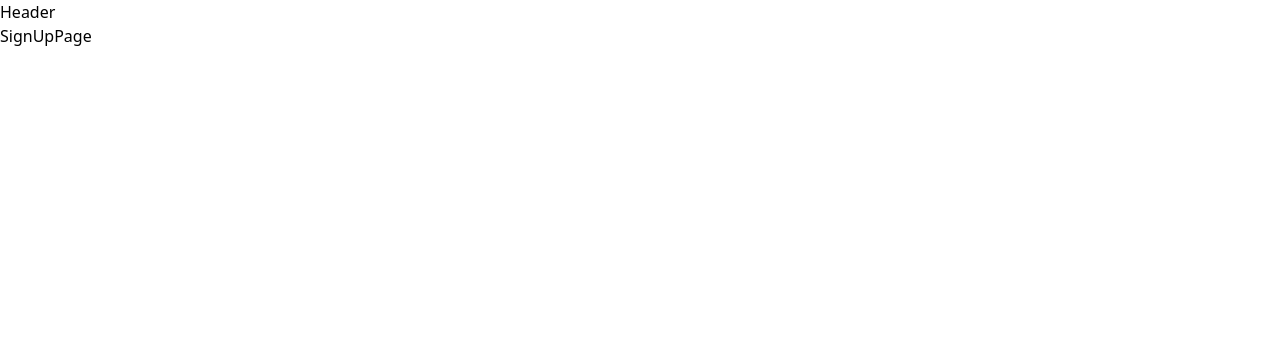
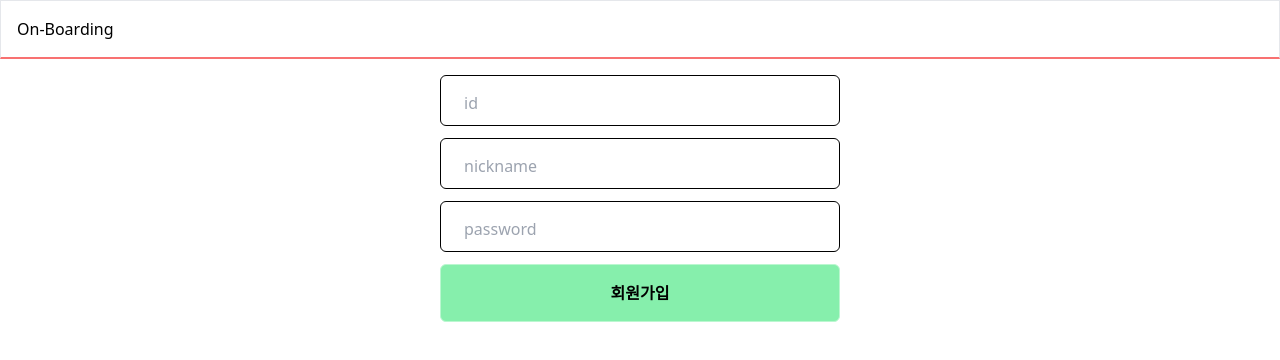
Before and after one commit to butterbeetle/sparta-on-boarding, a React (Vite) app: page /signup in a window 1280 px wide. Shown: the top 360 px of the page. Built offline with nearby package versions, Linux system fonts and the light colour scheme.

Commit message:
Feat. 회원가입

```diff
--- a/src/App.tsx
+++ b/src/App.tsx
@@ -1,4 +1,5 @@
 import { RouterProvider } from "react-router-dom";
+import QueryProvider from "./query/QueryProvider";
 import router from "./routes/router";
 
 /**
@@ -14,7 +15,9 @@ import router from "./routes/router";
 function App() {
   return (
     <>
-      <RouterProvider router={router} />
+      <QueryProvider>
+        <RouterProvider router={router} />
+      </QueryProvider>
     </>
   );
 }
--- a/src/api/auth/auth.api.ts
+++ b/src/api/auth/auth.api.ts
@@ -1,12 +1,32 @@
+import { SignUpData } from "../../types/types";
+
 class AuthAPI {
   private baseURL: string;
 
-  constructor(baseURL: string = "https://moneyfulpublicpolicy.co.kr/") {
+  constructor(baseURL: string = "https://moneyfulpublicpolicy.co.kr") {
     this.baseURL = baseURL;
   }
 
   // 회원가입
-  signUp = async () => {};
+  signUp = async ({ id, password, nickname }: SignUpData) => {
+    // console.log("SignUP Data", id, password, nickname);
+    const res = await fetch(`${this.baseURL}/register`, {
+      method: "POST",
+      headers: {
+        "Content-Type": "application/json",
+      },
+      body: JSON.stringify({
+        id,
+        password,
+        nickname,
+      }),
+    })
+      .then((response) => response.json())
+      .then((data) => console.log(data))
+      .catch((error) => console.error("Error:", error));
+
+    return res;
+  };
 
   // 로그인
   signIn = async () => {};
--- a/src/components/common/Layout.tsx
+++ b/src/components/common/Layout.tsx
@@ -3,9 +3,13 @@ import { Outlet } from "react-router-dom";
 const Layout = () => {
   return (
     <>
-      <header>Header</header>
-      <main>
-        <Outlet />
+      <header className="border border-b-2 border-b-red-400 mb-4 p-4">
+        On-Boarding
+      </header>
+      <main className="mx-auto max-w-[400px]">
+        <div>
+          <Outlet />
+        </div>
       </main>
     </>
   );
--- /dev/null
+++ b/src/components/ui/Input.tsx
@@ -0,0 +1,38 @@
+import { forwardRef, useId } from "react";
+
+type InputProps = {
+  type: string;
+};
+
+const Input = forwardRef<HTMLInputElement, InputProps>(({ type }, ref) => {
+  const id = useId();
+  return (
+    <div className="relative">
+      <input
+        ref={ref}
+        className="p-6 pb-px w-full text-base appearance-none outline-none
+                     border border-solid border-black rounded-md text-black
+                     hover:shadow-md peer select-none"
+        id={id}
+        defaultValue={""}
+        placeholder=""
+        minLength={4}
+        maxLength={10}
+        type={type === "password" ? "password" : "text"}
+      />
+      <label
+        className="absolute top-4 left-6 text-base select-none text-gray-400 cursor-text
+                     duration-150 transform
+                     origin-[0]
+                     -translate-y-3 scale-75
+                     peer-placeholder-shown:scale-100 peer-placeholder-shown:translate-y-0
+                     peer-focus:scale-75 peer-focus:-translate-y-3"
+        htmlFor={id}
+      >
+        <div className="flex">{type}</div>
+      </label>
+    </div>
+  );
+});
+
+export default Input;
--- a/src/pages/SignUpPage/SignUpPage.tsx
+++ b/src/pages/SignUpPage/SignUpPage.tsx
@@ -1,5 +1,51 @@
+import { useMutation } from "@tanstack/react-query";
+import { useRef } from "react";
+import api from "../../api/api";
+import Input from "../../components/ui/Input";
+import { SignUpData } from "../../types/types";
+
 const SignUpPage = () => {
-  return <div>SignUpPage</div>;
+  const inputRef = useRef<Array<HTMLInputElement | null>>([]);
+
+  const { mutateAsync: signUp } = useMutation({
+    mutationFn: (signUpData: SignUpData) => api.auth.signUp(signUpData),
+  });
+
+  const onSubmitHandler = (e: React.FormEvent<HTMLFormElement>) => {
+    e.preventDefault();
+
+    for (const ele of inputRef.current) {
+      if (!ele || !ele.value) {
+        return;
+      }
+    }
+
+    const signUpData = {
+      id: inputRef.current[0]?.value || "",
+      password: inputRef.current[1]?.value || "",
+      nickname: inputRef.current[2]?.value || "",
+    };
+
+    signUp(signUpData);
+  };
+
+  return (
+    <div>
+      <form onSubmit={onSubmitHandler} className="flex flex-col gap-3 w-full">
+        <Input ref={(el) => (inputRef.current[0] = el)} type="id" />
+        <Input ref={(el) => (inputRef.current[1] = el)} type="nickname" />
+        <Input ref={(el) => (inputRef.current[2] = el)} type="password" />
+        <button
+          className="py-4 border border-solid border-green-200 rounded-md select-none
+          bg-green-300 font-bold hover:bg-green-400 active:bg-green-500
+          active:shadow-[inset_0px_1px_4px]"
+          type="submit"
+        >
+          회원가입
+        </button>
+      </form>
+    </div>
+  );
 };
 
 export default SignUpPage;
--- /dev/null
+++ b/src/query/QueryProvider.tsx
@@ -0,0 +1,12 @@
+import { QueryClient, QueryClientProvider } from "@tanstack/react-query";
+import { PropsWithChildren } from "react";
+
+const queryClient = new QueryClient();
+
+const QueryProvider = ({ children }: PropsWithChildren) => {
+  return (
+    <QueryClientProvider client={queryClient}>{children}</QueryClientProvider>
+  );
+};
+
+export default QueryProvider;
--- /dev/null
+++ b/src/types/types.ts
@@ -0,0 +1,5 @@
+export type SignUpData = {
+  id: string;
+  password: string;
+  nickname: string;
+};
```
